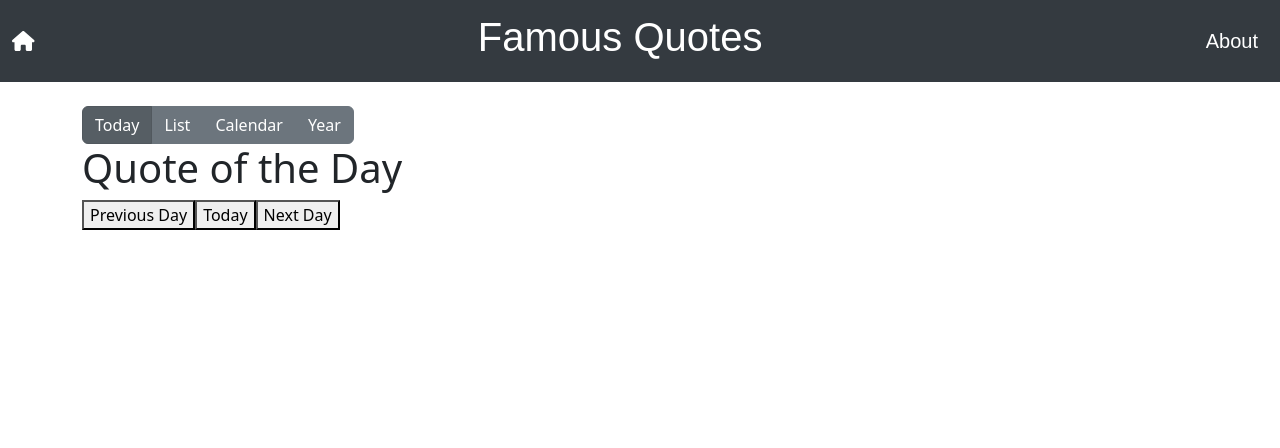
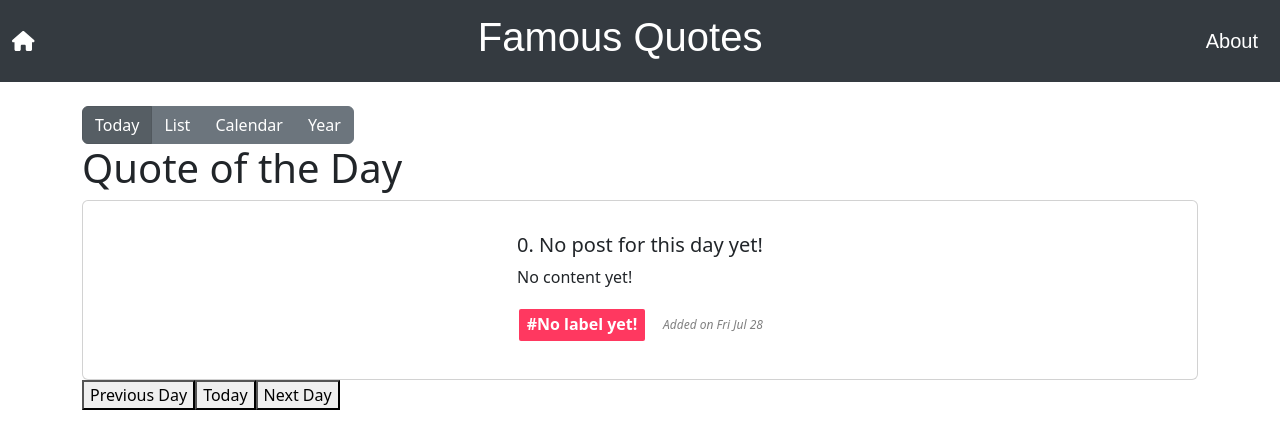
Before and after one commit to lambley/journal-frontend, a React (Create React App) app: page / in a window 1280 px wide. Shown: the top 448 px of the page. Built offline with nearby package versions, Linux system fonts and the light colour scheme; no server answers.

Commit message:
update component to handle when no Post is found

```diff
--- a/src/Components/TodayView.tsx
+++ b/src/Components/TodayView.tsx
@@ -39,8 +39,8 @@ export const TodayView = () => {
   }
 
   const postComponent = (post: IPost | undefined) => {
-    return (
-      post && (
+    if (post) {
+      return (
         <Post
           key={post.id}
           id={post.id}
@@ -49,8 +49,19 @@ export const TodayView = () => {
           label={post.label}
           created_at={post.created_at}
         />
-      )
-    );
+      );
+    } else {
+      return (
+        <Post
+          key={1}
+          id={0}
+          title={"No post for this day yet!"}
+          content={"No content yet!"}
+          label={"No label yet!"}
+          created_at={date}
+        />
+      );
+    }
   };
 
   return (
```
